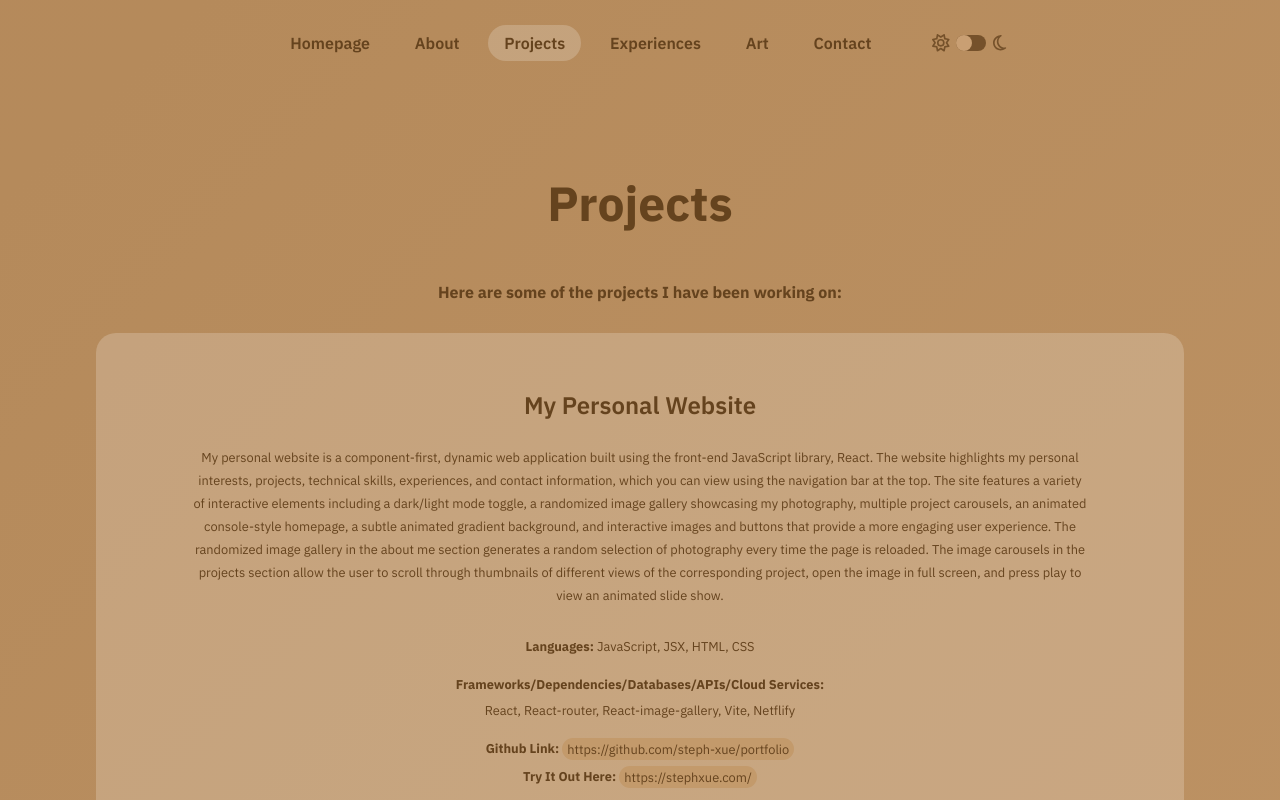
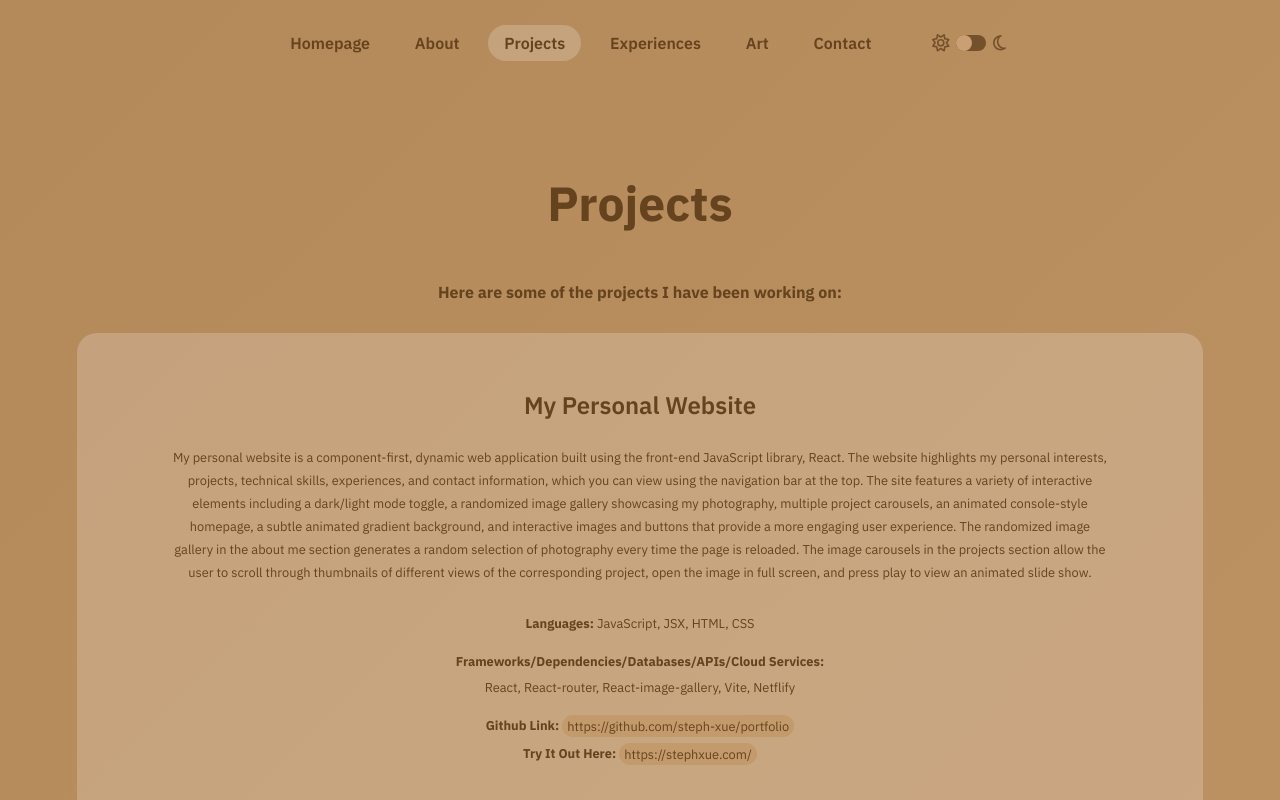
Before and after one commit to steph-xue/portfolio, a React (Vite) app: page /projects in a window 1280 px wide. Shown: the top 800 px of the page. Built offline with nearby package versions, Linux system fonts and the light colour scheme.

Commit message:
fix project spacing

```diff
--- a/src/style.scss
+++ b/src/style.scss
@@ -812,7 +812,7 @@ a {
 	flex-direction: column;
 	justify-content: center;
 	align-items: center;
-	width: 85vw;
+	width: 88vw;
 	padding: 2em 2em;
 	margin-top: 2em;
 	margin-bottom: 2em;
@@ -833,7 +833,7 @@ a {
 	flex-direction: column;
 	justify-content: center;
 	align-items: center;
-	width: 85vw;
+	width: 88vw;
 	padding: 2em 2em;
 	margin-top: 2em;
 	margin-bottom: 2em;
@@ -862,7 +862,7 @@ a {
 	flex-direction: column;
 	justify-content: flex-start;
 	align-items: center;
-	width: 72vw;
+	width: 75vw;
 	height: 100%;
 	margin-block: 1em;
 }
```
